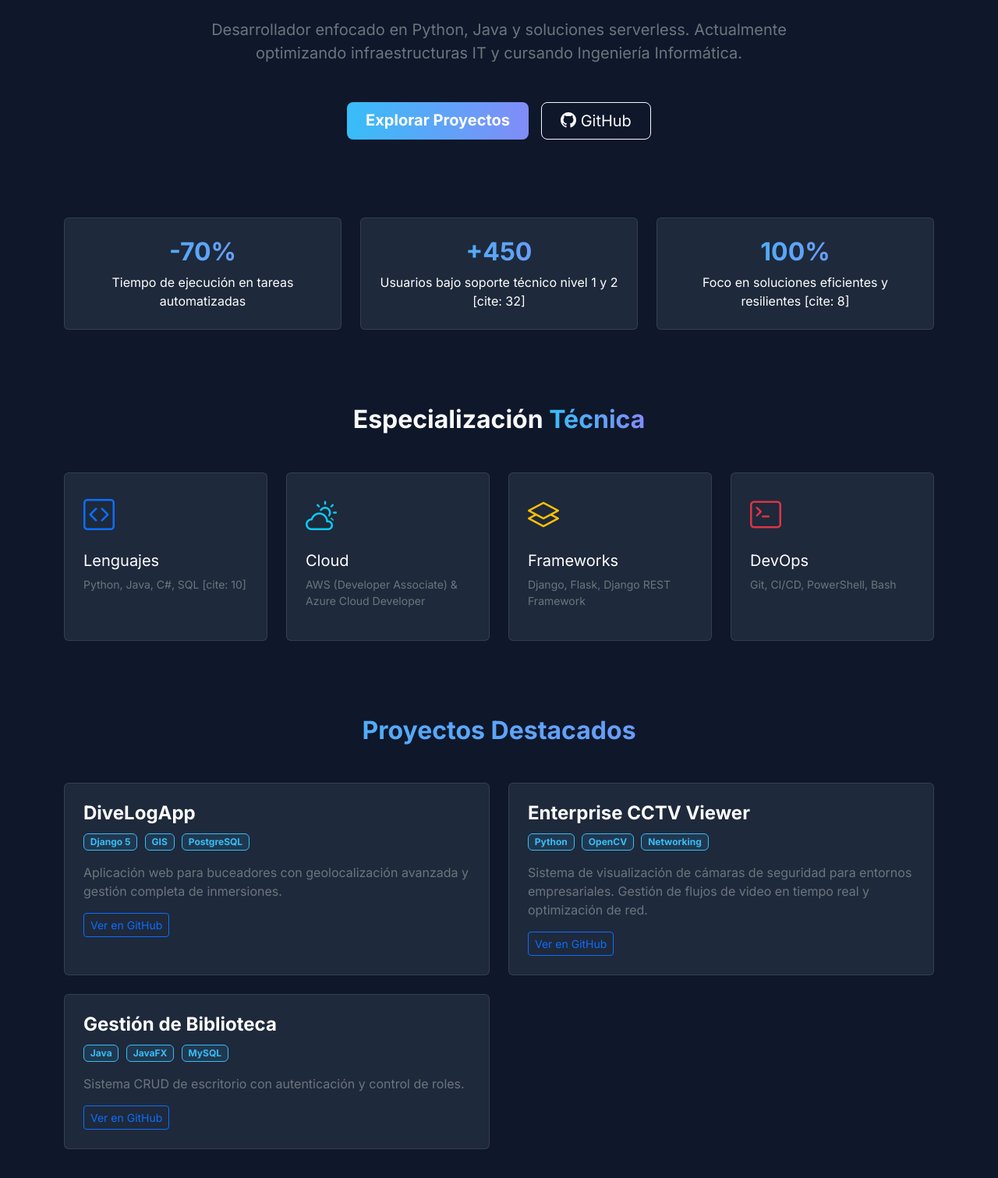
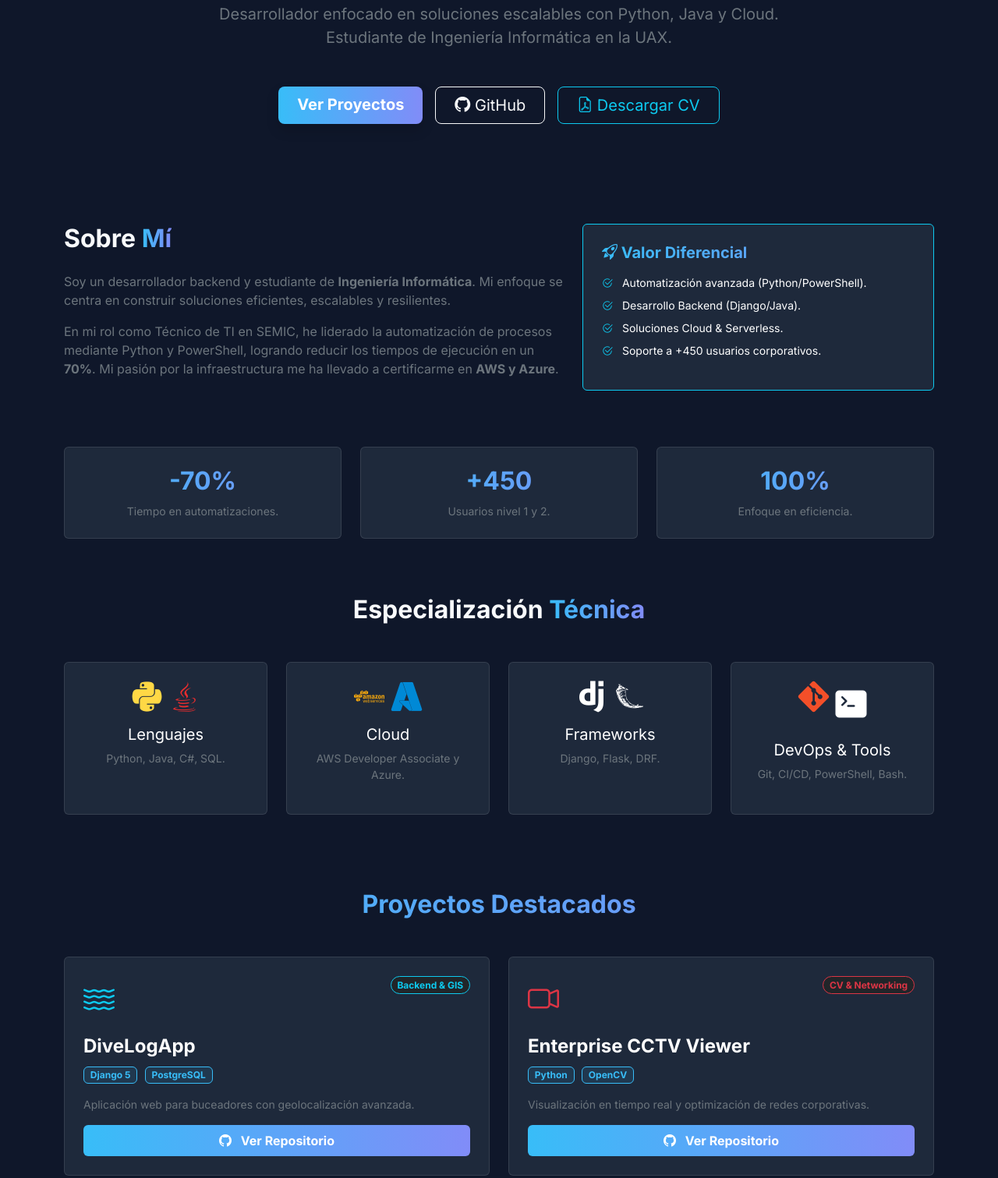
Before and after one commit to ymvs84/ymvs84.github.io, a plain HTML site: page index.html in a window 1280 px wide. Shown: the part 330-1841 px from the top of the page at 78% size. Drawn offline with nearby package versions, Linux system fonts and the light colour scheme.

Commit message:
Actualización Portfolio

```diff
--- a/index.html
+++ b/index.html
@@ -6,6 +6,7 @@
     <title>Yago Menéndez | Backend Developer & Cloud</title>
     <link href="https://cdn.jsdelivr.net/npm/bootstrap@5.3.0/dist/css/bootstrap.min.css" rel="stylesheet">
     <link rel="stylesheet" href="https://cdn.jsdelivr.net/npm/bootstrap-icons@1.11.1/font/bootstrap-icons.css">
+    <link rel="stylesheet" href="https://cdn.jsdelivr.net/gh/devicons/devicon@latest/devicon.min.css">
     <link href="https://fonts.googleapis.com/css2?family=Inter:wght@400;700&display=swap" rel="stylesheet">
 
     <style>
@@ -57,7 +58,10 @@
             margin-right: 5px;
         }
 
-        #hero { padding: 100px 0; }
+        .tech-icon { font-size: 2.5rem; margin-bottom: 1rem; }
+        .icon-django { filter: brightness(0) invert(1); }
+
+        #hero { padding: 80px 0; }
     </style>
 </head>
 <body>
@@ -84,37 +88,65 @@
         <div class="col-lg-8">
             <h1 class="display-2 fw-bold mb-4">Ingeniería, <span class="text-gradient">Backend</span> y Cloud</h1>
             <p class="lead mb-5 text-secondary">
-                Desarrollador enfocado en Python, Java y soluciones serverless.
-                Actualmente optimizando infraestructuras IT y cursando Ingeniería Informática.
+                Desarrollador enfocado en soluciones escalables con Python, Java y Cloud.
+                Estudiante de Ingeniería Informática en la UAX.
             </p>
-            <div class="d-flex justify-content-center gap-3">
-                <a href="#proyectos" class="btn btn-primary btn-lg px-4">Explorar Proyectos</a>
+            <div class="d-flex justify-content-center gap-3 flex-wrap">
+                <a href="#proyectos" class="btn btn-primary btn-lg px-4 shadow">Ver Proyectos</a>
                 <a href="https://github.com/ymvs84/" target="_blank" class="btn btn-outline-light btn-lg px-4">
                     <i class="bi bi-github"></i> GitHub
+                </a>
+                <a href="Yago_Menendez_CV.pdf" target="_blank" class="btn btn-outline-info btn-lg px-4">
+                    <i class="bi bi-file-earmark-pdf"></i> Descargar CV
                 </a>
             </div>
         </div>
     </div>
 </section>
 
-<section class="container mb-5">
-    <div class="row g-4">
+<section id="sobre-mi" class="container py-5">
+    <div class="row align-items-center">
+        <div class="col-lg-7 mb-4 mb-lg-0">
+            <h2 class="fw-bold mb-4">Sobre <span class="text-gradient">Mí</span></h2>
+            <p class="text-secondary">
+                Soy un desarrollador backend y estudiante de <strong>Ingeniería Informática</strong>. Mi enfoque se centra en construir soluciones eficientes, escalables y resilientes.
+            </p>
+            <p class="text-secondary">
+                En mi rol como Técnico de TI en SEMIC, he liderado la automatización de procesos mediante Python y PowerShell, logrando reducir los tiempos de ejecución en un <strong>70%</strong>. Mi pasión por la infraestructura me ha llevado a certificarme en <strong>AWS y Azure</strong>.
+            </p>
+        </div>
+        <div class="col-lg-5">
+            <div class="card p-4 border-info bg-opacity-10">
+                <h5 class="fw-bold text-gradient mb-3"><i class="bi bi-rocket-takeoff"></i> Valor Diferencial</h5>
+                <ul class="list-unstyled small">
+                    <li class="mb-2"><i class="bi bi-check2-circle text-info me-2"></i> Automatización avanzada (Python/PowerShell).</li>
+                    <li class="mb-2"><i class="bi bi-check2-circle text-info me-2"></i> Desarrollo Backend (Django/Java).</li>
+                    <li class="mb-2"><i class="bi bi-check2-circle text-info me-2"></i> Soluciones Cloud & Serverless.</li>
+                    <li><i class="bi bi-check2-circle text-info me-2"></i> Soporte a +450 usuarios corporativos.</li>
+                </ul>
+            </div>
+        </div>
+    </div>
+</section>
+
+<section class="container py-4">
+    <div class="row g-4 text-center">
         <div class="col-md-4">
-            <div class="card p-4 text-center">
+            <div class="card p-4">
                 <h2 class="text-gradient fw-bold">-70%</h2>
-                <p class="mb-0">Tiempo de ejecución en tareas automatizadas </p>
+                <p class="mb-0 small text-secondary">Tiempo en automatizaciones.</p>
             </div>
         </div>
         <div class="col-md-4">
-            <div class="card p-4 text-center">
+            <div class="card p-4">
                 <h2 class="text-gradient fw-bold">+450</h2>
-                <p class="mb-0">Usuarios bajo soporte técnico nivel 1 y 2 [cite: 32]</p>
+                <p class="mb-0 small text-secondary">Usuarios nivel 1 y 2.</p>
             </div>
         </div>
         <div class="col-md-4">
-            <div class="card p-4 text-center">
+            <div class="card p-4">
                 <h2 class="text-gradient fw-bold">100%</h2>
-                <p class="mb-0">Foco en soluciones eficientes y resilientes [cite: 8]</p>
+                <p class="mb-0 small text-secondary">Enfoque en eficiencia.</p>
             </div>
         </div>
     </div>
@@ -122,33 +154,45 @@
 
 <section id="skills" class="container py-5">
     <h2 class="text-center mb-5 fw-bold">Especialización <span class="text-gradient">Técnica</span></h2>
-    <div class="row g-4">
+    <div class="row g-4 text-center">
         <div class="col-md-3">
             <div class="card p-4 h-100">
-                <i class="bi bi-code-square fs-1 text-primary mb-3"></i>
+                <div class="d-flex justify-content-center gap-2 tech-icon">
+                    <i class="devicon-python-plain colored"></i>
+                    <i class="devicon-java-plain colored"></i>
+                </div>
                 <h5>Lenguajes</h5>
-                <p class="small text-secondary">Python, Java, C#, SQL [cite: 10]</p>
+                <p class="small text-secondary">Python, Java, C#, SQL.</p>
             </div>
         </div>
         <div class="col-md-3">
             <div class="card p-4 h-100">
-                <i class="bi bi-cloud-sun fs-1 text-info mb-3"></i>
+                <div class="d-flex justify-content-center gap-2 tech-icon">
+                    <i class="devicon-amazonwebservices-plain-wordmark colored"></i>
+                    <i class="devicon-azure-plain colored"></i>
+                </div>
                 <h5>Cloud</h5>
-                <p class="small text-secondary">AWS (Developer Associate) & Azure Cloud Developer </p>
+                <p class="small text-secondary">AWS Developer Associate y Azure.</p>
             </div>
         </div>
         <div class="col-md-3">
             <div class="card p-4 h-100">
-                <i class="bi bi-layers fs-1 text-warning mb-3"></i>
+                <div class="d-flex justify-content-center gap-2 tech-icon">
+                    <i class="devicon-django-plain icon-django"></i>
+                    <i class="devicon-flask-original text-white"></i>
+                </div>
                 <h5>Frameworks</h5>
-                <p class="small text-secondary">Django, Flask, Django REST Framework</p>
+                <p class="small text-secondary">Django, Flask, DRF.</p>
             </div>
         </div>
         <div class="col-md-3">
             <div class="card p-4 h-100">
-                <i class="bi bi-terminal fs-1 text-danger mb-3"></i>
-                <h5>DevOps</h5>
-                <p class="small text-secondary">Git, CI/CD, PowerShell, Bash</p>
+                <div class="d-flex justify-content-center gap-2 tech-icon">
+                    <i class="devicon-git-plain colored"></i>
+                    <i class="bi bi-terminal-fill text-white"></i>
+                </div>
+                <h5>DevOps & Tools</h5>
+                <p class="small text-secondary">Git, CI/CD, PowerShell, Bash.</p>
             </div>
         </div>
     </div>
@@ -158,59 +202,55 @@
     <h2 class="text-center mb-5 fw-bold text-gradient">Proyectos Destacados</h2>
     <div class="row g-4">
         <div class="col-md-6">
-            <div class="card h-100">
+            <div class="card h-100 d-flex flex-column">
                 <div class="card-body p-4">
+                    <div class="d-flex justify-content-between align-items-start mb-3">
+                        <i class="bi bi-water text-info fs-1"></i>
+                        <span class="badge rounded-pill bg-dark border border-info text-info">Backend & GIS</span>
+                    </div>
                     <h4 class="fw-bold">DiveLogApp</h4>
                     <div class="mb-3">
                         <span class="badge badge-tech">Django 5</span>
-                        <span class="badge badge-tech">GIS</span>
                         <span class="badge badge-tech">PostgreSQL</span>
                     </div>
-                    <p class="text-secondary">Aplicación web para buceadores con geolocalización avanzada y gestión completa de inmersiones.</p>
-                    <a href="https://github.com/ymvs84" class="btn btn-sm btn-outline-primary">Ver en GitHub</a>
+                    <p class="text-secondary small">Aplicación web para buceadores con geolocalización avanzada.</p>
+                    <a href="https://github.com/ymvs84/DiveLogApp-Showcase" class="btn btn-primary w-100 py-2 fw-bold mt-auto" target="_blank">
+                        <i class="bi bi-github me-2"></i> Ver Repositorio
+                    </a>
                 </div>
             </div>
         </div>
         <div class="col-md-6">
-    <div class="card h-100">
-        <div class="card-body p-4">
-            <h4 class="fw-bold">Enterprise CCTV Viewer</h4>
-            <div class="mb-3">
-                <span class="badge badge-tech">Python</span>
-                <span class="badge badge-tech">OpenCV</span>
-                <span class="badge badge-tech">Networking</span>
-            </div>
-            <p class="text-secondary">Sistema de visualización de cámaras de seguridad para entornos empresariales. Gestión de flujos de video en tiempo real y optimización de red.</p>
-            <a href="https://github.com/ymvs84/Enterprise-CCTV-Viewer" class="btn btn-sm btn-outline-primary" target="_blank">Ver en GitHub</a>
-        </div>
-    </div>
-</div>
-        <div class="col-md-6">
-            <div class="card h-100">
+            <div class="card h-100 d-flex flex-column">
                 <div class="card-body p-4">
-                    <h4 class="fw-bold">Gestión de Biblioteca</h4>
+                    <div class="d-flex justify-content-between align-items-start mb-3">
+                        <i class="bi bi-camera-video text-danger fs-1"></i>
+                        <span class="badge rounded-pill bg-dark border border-danger text-danger">CV & Networking</span>
+                    </div>
+                    <h4 class="fw-bold">Enterprise CCTV Viewer</h4>
                     <div class="mb-3">
-                        <span class="badge badge-tech">Java</span>
-                        <span class="badge badge-tech">JavaFX</span>
-                        <span class="badge badge-tech">MySQL</span>
+                        <span class="badge badge-tech">Python</span>
+                        <span class="badge badge-tech">OpenCV</span>
                     </div>
-                    <p class="text-secondary">Sistema CRUD de escritorio con autenticación y control de roles.</p>
-                    <a href="https://github.com/ymvs84/Biblioteca" class="btn btn-sm btn-outline-primary">Ver en GitHub</a>
+                    <p class="text-secondary small">Visualización en tiempo real y optimización de redes corporativas.</p>
+                    <a href="https://github.com/ymvs84/Enterprise-CCTV-Viewer" class="btn btn-primary w-100 py-2 fw-bold mt-auto" target="_blank">
+                        <i class="bi bi-github me-2"></i> Ver Repositorio
+                    </a>
                 </div>
             </div>
         </div>
     </div>
 </section>
 
-<footer class="py-5 mt-5 bg-dark border-top border-secondary">
-    <div class="container text-center">
+<footer class="py-5 mt-5 bg-dark border-top border-secondary text-center">
+    <div class="container">
+        <h4 class="mb-4">¿Hablamos?</h4>
         <div class="mb-4">
-            <a href="https://www.linkedin.com/in/ymenendez/" class="text-white mx-3 fs-3"><i class="bi bi-linkedin"></i></a>
-            <a href="https://github.com/ymvs84/" class="text-white mx-3 fs-3"><i class="bi bi-github"></i></a>
+            <a href="https://www.linkedin.com/in/ymenendez/" target="_blank" class="text-white mx-3 fs-3"><i class="bi bi-linkedin"></i></a>
+            <a href="https://github.com/ymvs84/" target="_blank" class="text-white mx-3 fs-3"><i class="bi bi-github"></i></a>
             <a href="mailto:menendez.yago@gmail.com" class="text-white mx-3 fs-3"><i class="bi bi-envelope-at-fill"></i></a>
         </div>
-        <p class="text-secondary">© 2026 Yago Menéndez de la Vega Sepúlveda</p>
-        <p class="small text-muted">Ingeniería Informática - Univ. Alfonso X El Sabio [cite: 18]</p>
+        <p class="text-secondary small">© 2026 Yago Menéndez - Fuenlabrada, Madrid</p>
     </div>
 </footer>
 
```
